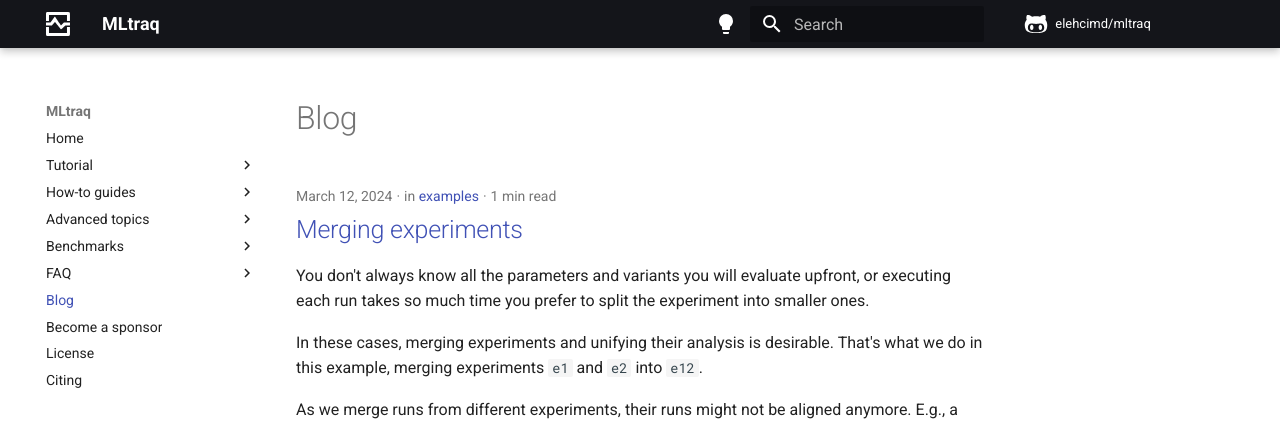
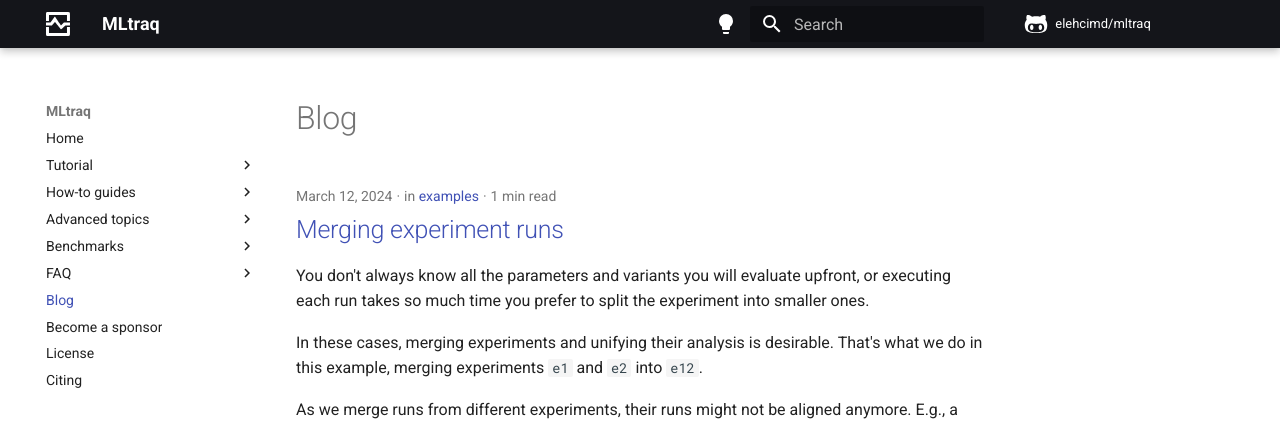
Before and after one commit to elehcimd/mltraq, an MkDocs documentation site: the page built from mkdocs/blog/index.md, in a window 1280 px wide. Shown: the top 421 px of the page. Built offline with MkDocs 1.6.1 and Material for MkDocs 9.7.7, drawn with Linux system fonts in a browser that asks for light colours; a script that is not in the unit is left out; comment, search, counter and statistics services are not loaded.

Commit message:
[feat,docs] merge of runs

```diff
--- a/mkdocs/blog/posts/003/post.md
+++ b/mkdocs/blog/posts/003/post.md
@@ -4,7 +4,7 @@ categories:
   - examples
 ---
 
-# Merging experiments
+# Merging experiment runs
 
 You don't always know all the parameters and variants you will evaluate upfront,
 or executing each run takes so much time you prefer to split the experiment into smaller ones.
```
Also changed, not shown: 1 other file.
